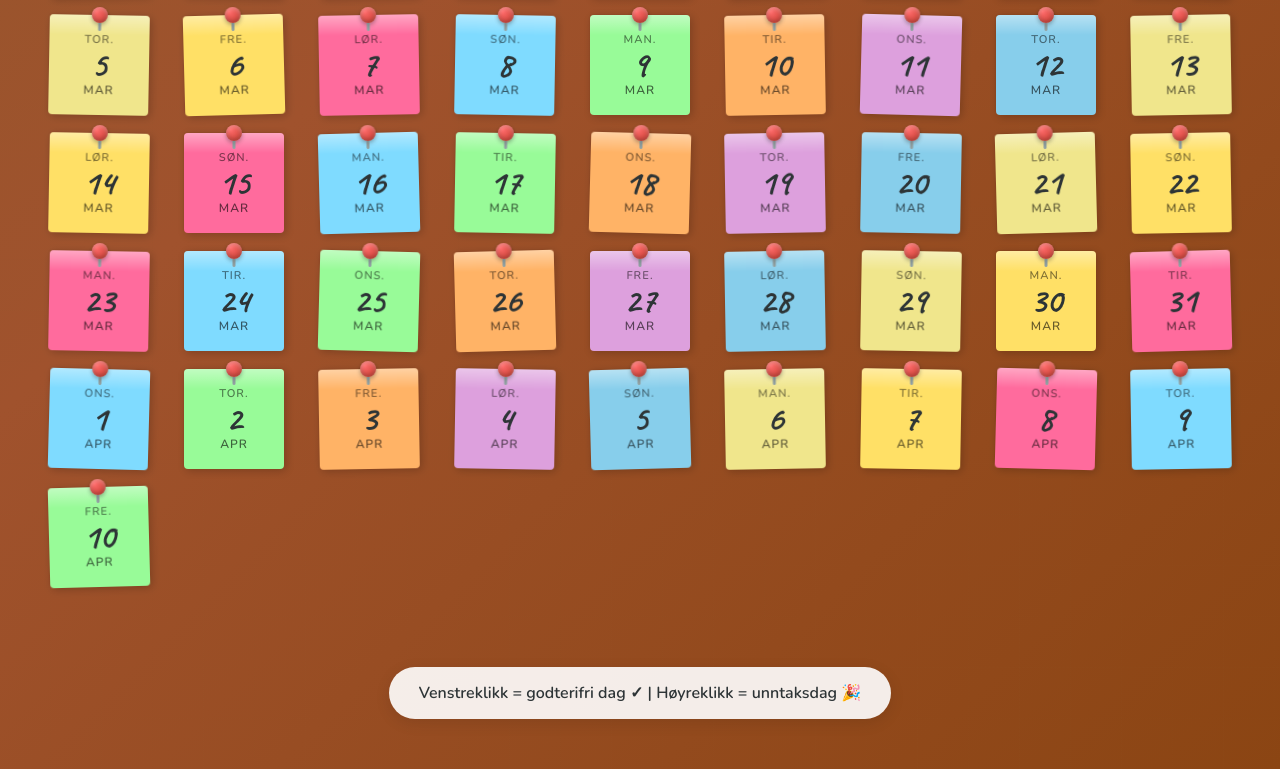
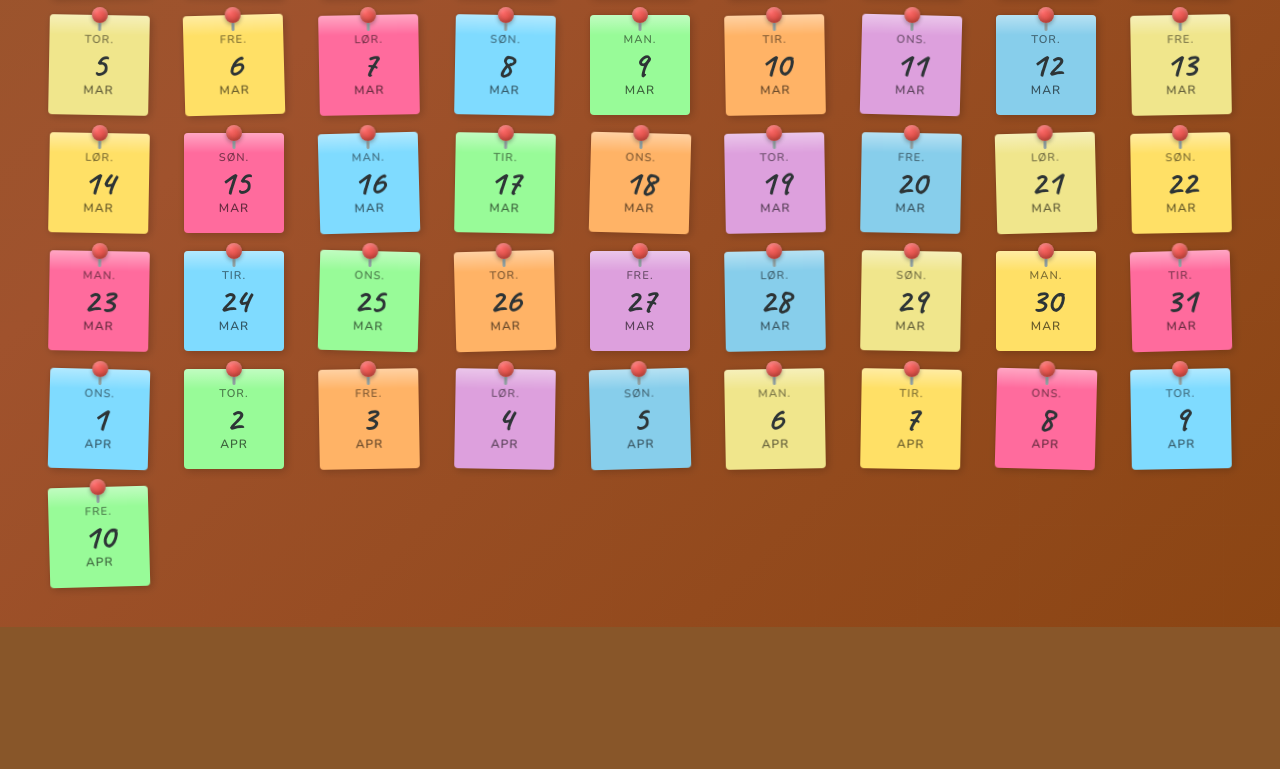
Before and after one commit to elisabethmedlien/godteristopp, a React (Create React App) app: page / in a window 1280 px wide. Shown: the part 1220-1989 px from the top of the page. After the commit the page ends 1847 px from the top, so only its background shows below. Built offline with nearby package versions, Linux system fonts and the light colour scheme.

Commit message:
rm functionality to create skip days

```diff
--- a/src/App.tsx
+++ b/src/App.tsx
@@ -87,11 +87,6 @@ function App() {
     return saved ? new Set(JSON.parse(saved)) : new Set();
   });
 
-  const [customSkipDays, setCustomSkipDays] = useState<Set<number>>(() => {
-    const saved = localStorage.getItem("godteristopp-skipdays");
-    return saved ? new Set(JSON.parse(saved)) : new Set();
-  });
-
   // Save to localStorage whenever state changes
   useEffect(() => {
     localStorage.setItem(
@@ -100,25 +95,11 @@ function App() {
     );
   }, [flippedNotes]);
 
-  useEffect(() => {
-    localStorage.setItem(
-      "godteristopp-skipdays",
-      JSON.stringify(Array.from(customSkipDays))
-    );
-  }, [customSkipDays]);
+  const isSkipDay = (date: { id: number; fullDate: string }) =>
+    skipDayMap.has(date.fullDate);
 
-  const isSkipDay = (date: { id: number; fullDate: string }) => {
-    return skipDayMap.has(date.fullDate) || customSkipDays.has(date.id);
-  };
-
-  const getSkipDayInfo = (date: { id: number; fullDate: string }) => {
-    const predefined = skipDayMap.get(date.fullDate);
-    if (predefined) return predefined;
-    if (customSkipDays.has(date.id)) {
-      return { reason: "Unntaksdag", emoji: "🎉" };
-    }
-    return null;
-  };
+  const getSkipDayInfo = (date: { id: number; fullDate: string }) =>
+    skipDayMap.get(date.fullDate) || null;
 
   const handleFlip = (id: number, fullDate: string) => {
     // Skip days are auto-flipped, don't allow manual toggle
@@ -135,40 +116,8 @@ function App() {
     });
   };
 
-  const handleContextMenu = (
-    e: React.MouseEvent,
-    id: number,
-    fullDate: string
-  ) => {
-    e.preventDefault();
-    // Don't allow modifying predefined skip days
-    if (skipDayMap.has(fullDate)) return;
-
-    if (customSkipDays.has(id)) {
-      // Remove from skip days
-      setCustomSkipDays((prev) => {
-        const newSet = new Set(prev);
-        newSet.delete(id);
-        return newSet;
-      });
-    } else {
-      // Add as skip day
-      setCustomSkipDays((prev) => {
-        const newSet = new Set(prev);
-        newSet.add(id);
-        return newSet;
-      });
-      // Also remove from flipped if it was flipped
-      setFlippedNotes((prev) => {
-        const newSet = new Set(prev);
-        newSet.delete(id);
-        return newSet;
-      });
-    }
-  };
-
   // Calculate progress excluding skip days
-  const totalSkipDays = predefinedSkipDays.length + customSkipDays.size;
+  const totalSkipDays = predefinedSkipDays.length;
   const effectiveDays = TOTAL_DAYS;
   const progress =
     effectiveDays > 0 ? (flippedNotes.size / effectiveDays) * 100 : 0;
@@ -218,16 +167,13 @@ function App() {
                   skipDay ? "skip-day" : ""
                 }`}
                 onClick={() => handleFlip(date.id, date.fullDate)}
-                onContextMenu={(e) =>
-                  handleContextMenu(e, date.id, date.fullDate)
-                }
                 style={
                   { "--note-color": getColor(date.id) } as React.CSSProperties
                 }
                 title={
                   skipDay
                     ? `${skipInfo?.emoji} ${skipInfo?.reason}`
-                    : "Klikk for å markere som godterifri. Høyreklikk for unntaksdag."
+                    : "Klikk for å markere som godterifri."
                 }
               >
                 <div className="note">
@@ -256,10 +202,6 @@ function App() {
           })}
         </div>
       </main>
-
-      <footer className="footer">
-        <p>Venstreklikk = godterifri dag ✓ | Høyreklikk = unntaksdag 🎉</p>
-      </footer>
     </div>
   );
 }
--- a/src/index.css
+++ b/src/index.css
@@ -6,16 +6,43 @@
 
 html {
   scroll-behavior: smooth;
+  min-height: 100%;
+  background-color: #885629;
+  background-image:
+    repeating-linear-gradient(
+      90deg,
+      transparent,
+      transparent 50px,
+      rgba(139, 90, 43, 0.03) 50px,
+      rgba(139, 90, 43, 0.03) 51px
+    ),
+    repeating-linear-gradient(
+      0deg,
+      transparent,
+      transparent 50px,
+      rgba(139, 90, 43, 0.03) 50px,
+      rgba(139, 90, 43, 0.03) 51px
+    ),
+    linear-gradient(135deg, #8B5A2B 0%, #A0522D 50%, #8B4513 100%);
+    background-repeat: no-repeat;
 }
 
 body {
   margin: 0;
+  min-height: 100%;
   font-family: -apple-system, BlinkMacSystemFont, 'Segoe UI', 'Roboto', 'Oxygen',
     'Ubuntu', 'Cantarell', 'Fira Sans', 'Droid Sans', 'Helvetica Neue',
     sans-serif;
   -webkit-font-smoothing: antialiased;
   -moz-osx-font-smoothing: grayscale;
   overflow-x: hidden;
+  background: inherit;
+
+}
+
+#root {
+  min-height: 100vh;
+  background: inherit;
 }
 
 code {
```
